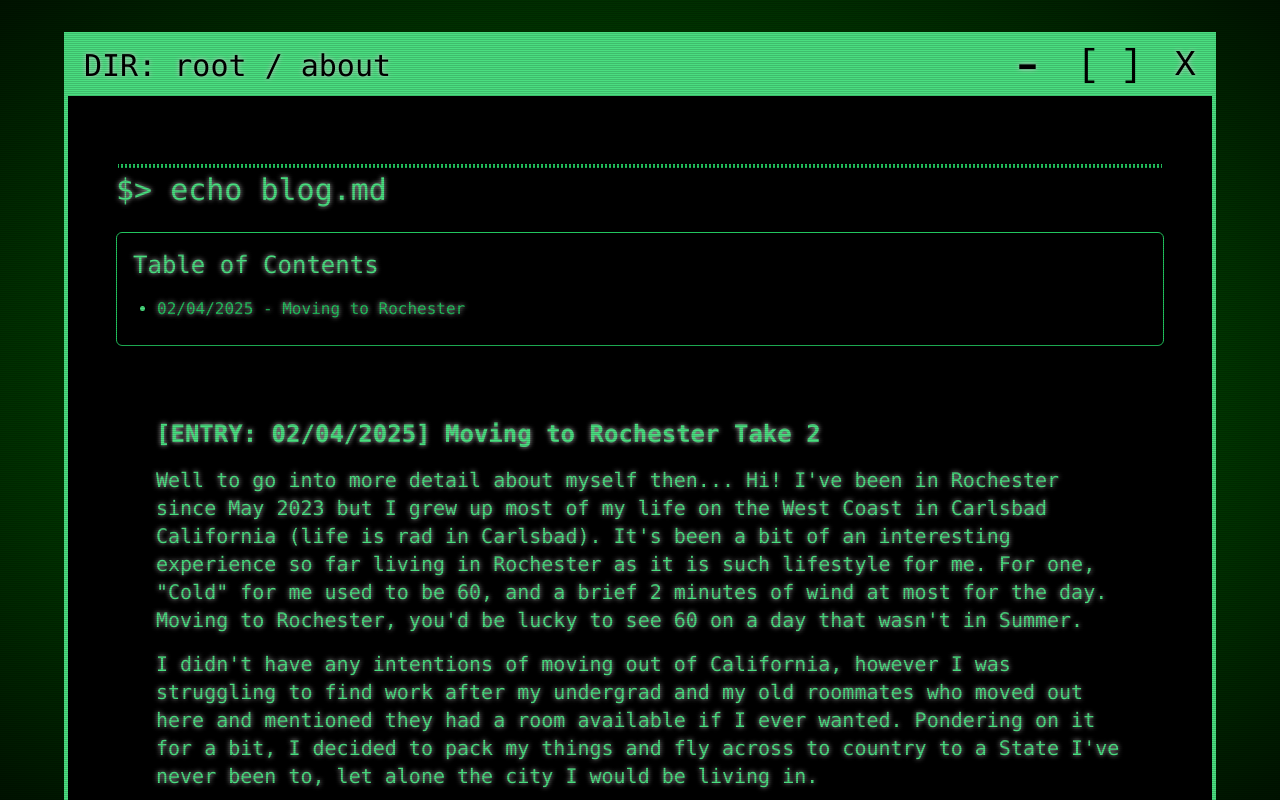
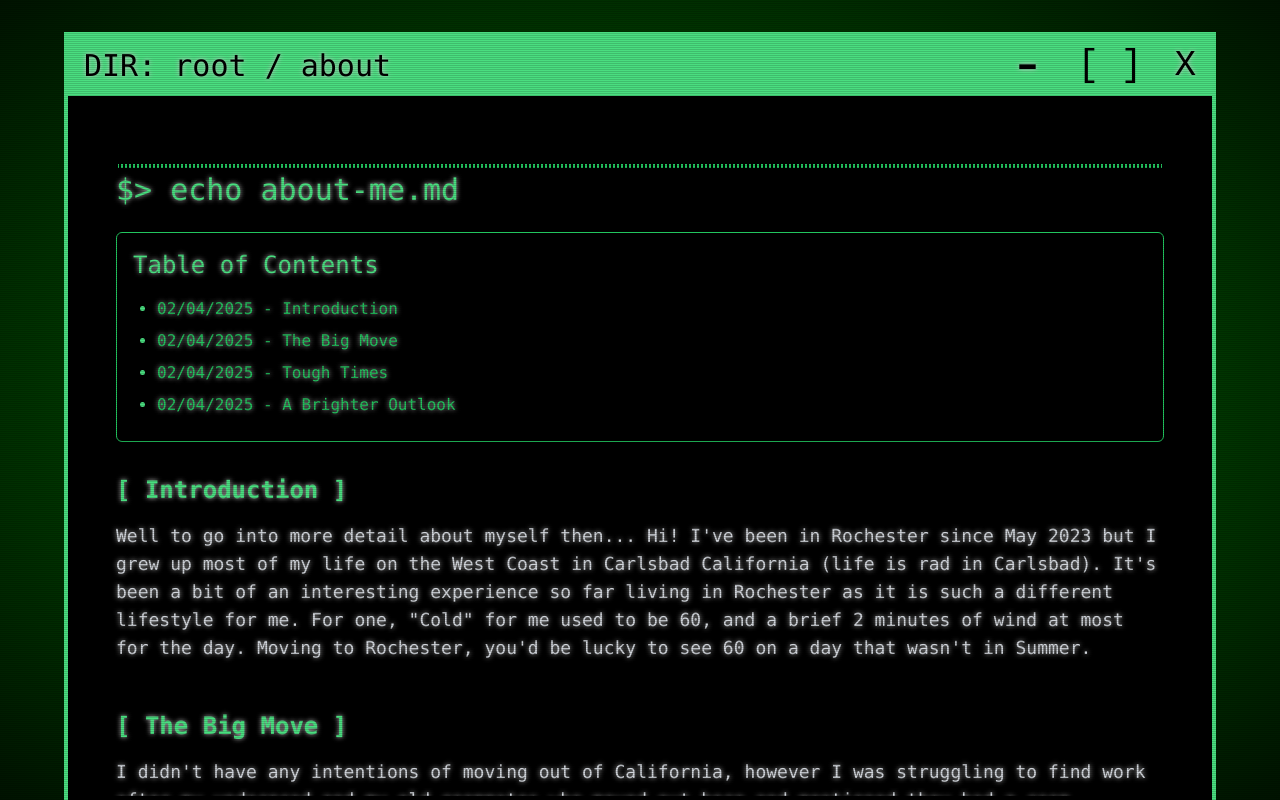
Before and after one commit to McCune1224/McGeocity, a SvelteKit app: page /about in a window 1280 px wide. Built offline with nearby package versions, Linux system fonts and the light colour scheme.

Commit message:
styling update on home and about page

```diff
--- a/src/routes/+page.svelte
+++ b/src/routes/+page.svelte
@@ -24,18 +24,23 @@
 		"██║.╚═╝.██║╚██████╗╚██████╗╚██████╔╝██║.╚████║███████╗",
 		"╚═╝.....╚═╝.╚═════╝.╚═════╝.╚═════╝.╚═╝..╚═══╝╚══════╝",
 	];
+
+	const mobileNameGrid = [
+		"███╗...███╗.██████╗",
+		"████╗.████║██╔════╝",
+		"██╔████╔██║██║.....",
+		"██║╚██╔╝██║██║.....",
+		"██║.╚═╝.██║╚██████╗",
+		"╚═╝.....╚═╝.╚═════╝",
+	];
 </script>
 
 <!-- The following page will be styled in a retro 90's/hacker website -->
 <!-- <Scrollbar {statements} /> -->
 <section class="text-center sm:text-2xl text-green-400">
-	<p class="text-sm">
-		* CAUTION: For best viewing experience please use a desktop browser as the
-		website was designed for that in mind. Sorry in advanced mobile users!
-	</p>
 	<TerminalLine />
-	<p class="text-start">$> neocityfetch</p>
-	<div class="text-smol sm:text-2xl">
+	<p class="text-start text-lg sm:text-2xl">$> neocityfetch</p>
+	<div class="hidden sm:block text-smol sm:text-2xl">
 		{#each nameGrid as line, i}
 			{#if i == 3}
 				<a class="hover:text-red-500" href="/layarteb">[{line}]!!!</a>
@@ -44,7 +49,12 @@
 			{/if}
 		{/each}
 	</div>
-	<div class="flex flex-col gap-8">
+	<div class="sm:hidden text-smol">
+		{#each mobileNameGrid as line}
+			<p>{line}</p>
+		{/each}
+	</div>
+	<div class="flex flex-col gap-8 p-4">
 		<p class="text-md sm:mx-auto">
 			Welcome to my little digital corner of the web! I'm <b>Alex McCune</b>, in
 			case the giant sign above was ignored. I live in <b>Rochester NY</b>
--- a/src/routes/about/+page.svelte
+++ b/src/routes/about/+page.svelte
@@ -1,86 +1,95 @@
 <script lang="ts">
 	import Socials from "$lib/components/Socials.svelte";
 	import TerminalLine from "$lib/components/TerminalLine.svelte";
-	// Removing unused import: import {linear} from "svelte/easing";
 
-	// Define blog entries with IDs and titles for the table of contents
 	const blogEntries = [
-		{
-			id: "entry-02042025",
-			date: "02/04/2025",
-			title: "Moving to Rochester",
-		},
-		// You can add more entries here as they are created
+		{ id: "intro", date: "02/04/2025", title: "Introduction" },
+		{ id: "the-move", date: "02/04/2025", title: "The Big Move" },
+		{ id: "tough-times", date: "02/04/2025", title: "Tough Times" },
+		{ id: "brighter-outlook", date: "02/04/2025", title: "A Brighter Outlook" },
 	];
 </script>
 
 <div class="container mx-auto px-4 py-8">
 	<TerminalLine />
-	<h1 class="text-3xl mb-6">$> echo blog.md</h1>
+	<h1 class="text-2xl sm:text-3xl mb-6">$> echo about-me.md</h1>
 
 	<!-- Table of Contents -->
 	<div class="mb-8 p-4 border border-green-500 rounded-md">
-		<h2 class="text-2xl mb-4">Table of Contents</h2>
+		<h2 class="text-xl sm:text-2xl mb-4">Table of Contents</h2>
 		<ul class="list-disc pl-6">
 			{#each blogEntries as entry}
 				<li class="mb-2">
-				<p class="text-green-500 hover:underline">
+					<a href="#{entry.id}" class="text-green-500 hover:underline">
 						{entry.date} - {entry.title}
-				</p>
+					</a>
 				</li>
 			{/each}
 		</ul>
 	</div>
 
 	<!-- Blog Entries -->
-	<div class="flex flex-row rounded-xl border-green-500 border-dashed items-center mb-10">
-		<div class="p-10 flex flex-col gap-4 text-xl">
-			<h2 class="text-2xl font-bold ani-hide">
-				[ENTRY: 02/04/2025] Moving to Rochester Take 2
-			</h2>
-			<p class="ani-hide">
-				Well to go into more detail about myself then... Hi! I've been in
-				Rochester since May 2023 but I grew up most of my life on the West Coast
-				in Carlsbad California (life is rad in Carlsbad). It's been a bit of an
-				interesting experience so far living in Rochester as it is such
-				lifestyle for me. For one, "Cold" for me used to be 60, and a brief 2
-				minutes of wind at most for the day. Moving to Rochester, you'd be lucky
-				to see 60 on a day that wasn't in Summer.
+	<div class="space-y-12">
+		<section id="intro">
+			<h2 class="text-xl sm:text-2xl font-bold mb-4">[ Introduction ]</h2>
+			<div class="prose prose-invert max-w-none text-base sm:text-lg">
+				<p>
+					Well to go into more detail about myself then... Hi! I've been in Rochester since May
+					2023 but I grew up most of my life on the West Coast in Carlsbad California (life is
+					rad in Carlsbad). It's been a bit of an interesting experience so far living in
+					Rochester as it is such a different lifestyle for me. For one, "Cold" for me used to
+					be 60, and a brief 2 minutes of wind at most for the day. Moving to Rochester, you'd
+					be lucky to see 60 on a day that wasn't in Summer.
 				</p>
-			<p class="ani-hide">
-				I didn't have any intentions of moving out of California, however I was
-				struggling to find work after my undergrad and my old roommates who
-				moved out here and mentioned they had a room available if I ever wanted.
-				Pondering on it for a bit, I decided to pack my things and fly across to
-				country to a State I've never been to, let alone the city I would be
-				living in.
+			</div>
+		</section>
+
+		<section id="the-move">
+			<h2 class="text-xl sm:text-2xl font-bold mb-4">[ The Big Move ]</h2>
+			<div class="prose prose-invert max-w-none text-base sm:text-lg">
+				<p>
+					I didn't have any intentions of moving out of California, however I was struggling to
+					find work after my undergrad and my old roommates who moved out here and mentioned they
+					had a room available if I ever wanted. Pondering on it for a bit, I decided to pack my
+					things and fly across to country to a State I've never been to, let alone the city I
+					would be living in.
 				</p>
-			<p class="ani-hide">
-				So far it has been a mixed bag I'd say, on one hand I got to reconnect
-				with two very close friends to me who I have known for 6+ years now, but
-				on the other life for me was stagnant pretty much up until I got my most
-				recent job in late 2024. Before my current job I was working a help-desk
-				/ call center IT job that was miserable. It ate up a lot of my day, the
-				commute was generally an hour at minimum due to me not having a car and
-				public transit being a coin flip if things were going to be on time or
-				not, plus there was no clear path ahead to know when it would end which
-				did not help. Slap on some cold weather and gray skies for half of the
-				year and thats a nice little recipie to get someone feeling down for a
-				long while...
+			</div>
+		</section>
+
+		<section id="tough-times">
+			<h2 class="text-xl sm:text-2xl font-bold mb-4">[ Tough Times ]</h2>
+			<div class="prose prose-invert max-w-none text-base sm:text-lg">
+				<p>
+					So far it has been a mixed bag I'd say, on one hand I got to reconnect with two very
+					close friends to me who I have known for 6+ years now, but on the other life for me
+					was stagnant pretty much up until I got my most recent job in late 2024. Before my
+					current job I was working a help-desk / call center IT job that was miserable. It ate
+					up a lot of my day, the commute was generally an hour at minimum due to me not having a
+					car and public transit being a coin flip if things were going to be on time or not,
+					plus there was no clear path ahead to know when it would end which did not help. Slap
+					on some cold weather and gray skies for half of the year and thats a nice little
+					recipie to get someone feeling down for a long while...
 				</p>
-			<p class="ani-hide">
-				Thankfully I have escaped that pit I was in and life has taken a
-				positive turn. The end of Winter is (hopefully) near and with that I
-				want to jumpstart my life again now that I have a lot more time, money,
-				and energy back on my side. I want to get really into running this year,
-				as well as hopefully travel more now that this is an actual a job where
-				I'm not being worked like a horse 24/7
+			</div>
+		</section>
+
+		<section id="brighter-outlook">
+			<h2 class="text-xl sm:text-2xl font-bold mb-4">[ A Brighter Outlook ]</h2>
+			<div class="prose prose-invert max-w-none text-base sm:text-lg">
+				<p>
+					Thankfully I have escaped that pit I was in and life has taken a positive turn. The
+					end of Winter is (hopefully) near and with that I want to jumpstart my life again now
+					that I have a lot more time, money, and energy back on my side. I want to get really
+					into running this year, as well as hopefully travel more now that this is an actual a
+					job where I'm not being worked like a horse 24/7.
 				</p>
 				<p>
-				Anywho, I'll add more of these entries as time goes on (hopefully),
-				until then take care :)
+					Anywho, I'll add more of these entries as time goes on (hopefully), until then take
+					care :)
 				</p>
 			</div>
+		</section>
 	</div>
 </div>
 <Socials />
```
Lines whose indentation alone changed are shown as unchanged.
